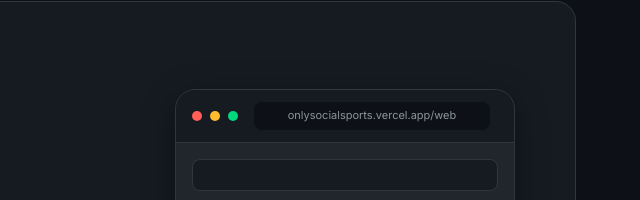
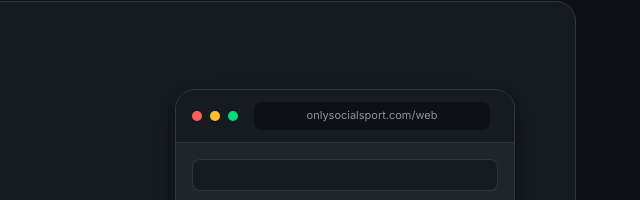
Before and after one commit to Lisgaw/onlysocialsports, a website: page index.html in a window 1280 px wide. Both pictures are taken after a click on the link "Open App". Shown: the part 2448-2648 px from the top of the page, 640-1280 px from the left. Drawn offline with Linux system fonts and the light colour scheme.

Commit message:
chore: update URLs to custom domain onlysocialsport.com

```diff
--- a/index.html
+++ b/index.html
@@ -195,7 +195,7 @@
               <span class="browser-dot red"></span>
               <span class="browser-dot yellow"></span>
               <span class="browser-dot green"></span>
-              <span class="browser-url">onlysocialsports.vercel.app/web</span>
+              <span class="browser-url">onlysocialsport.com/web</span>
             </div>
             <div class="browser-content">
               <div class="bc-bar"></div>
--- a/js/main.js
+++ b/js/main.js
@@ -28,18 +28,14 @@
 });
 
 // ── Web App launch handler ────────────────────────────────
-const APP_URL = 'https://onlysocialsports.vercel.app/web/';
+const APP_URL = 'https://onlysocialsport.com/web/';
 
 const openAppButtons = ['hero-open-app', 'nav-open-app', 'mobile-open-app', 'launch-webapp'];
 openAppButtons.forEach(id => {
   const btn = document.getElementById(id);
   if (btn) {
     btn.addEventListener('click', (e) => {
-      // If APP_URL is still placeholder, show info
-      if (APP_URL.includes('onlysocialsports.vercel.app')) {
-        // App is deployed — open in new tab
-        window.open(APP_URL, '_blank', 'noopener,noreferrer');
-      }
+      window.open(APP_URL, '_blank', 'noopener,noreferrer');
     });
   }
 });
```
Also changed, not shown: README.md.
